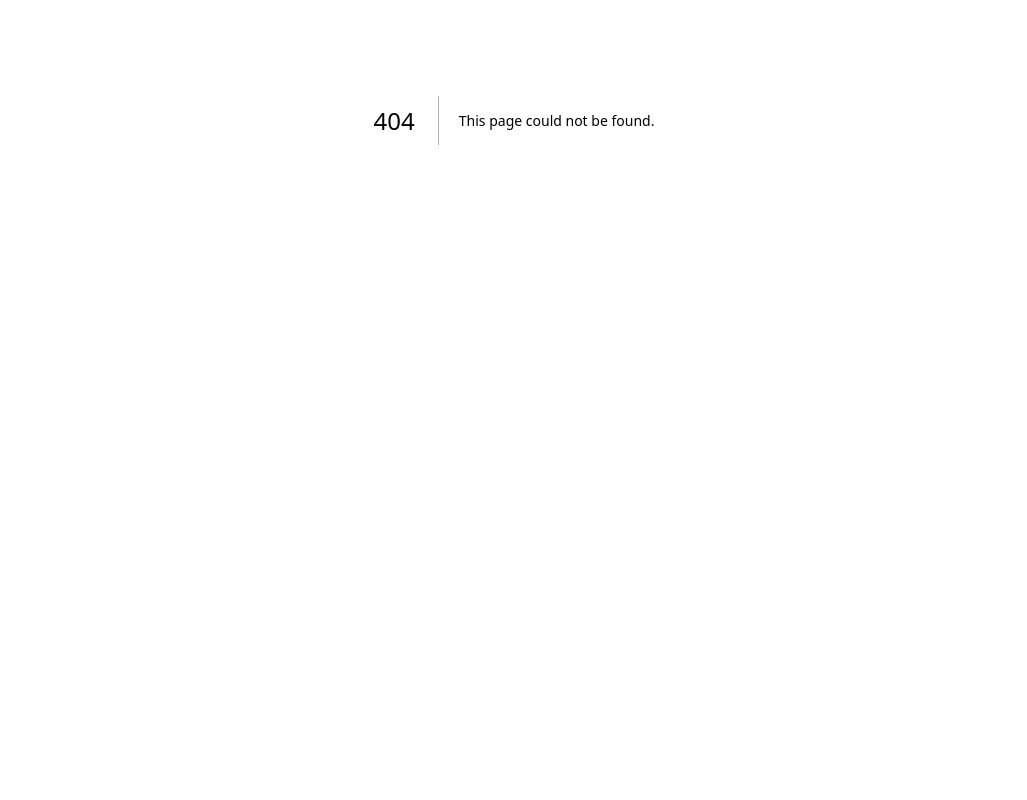
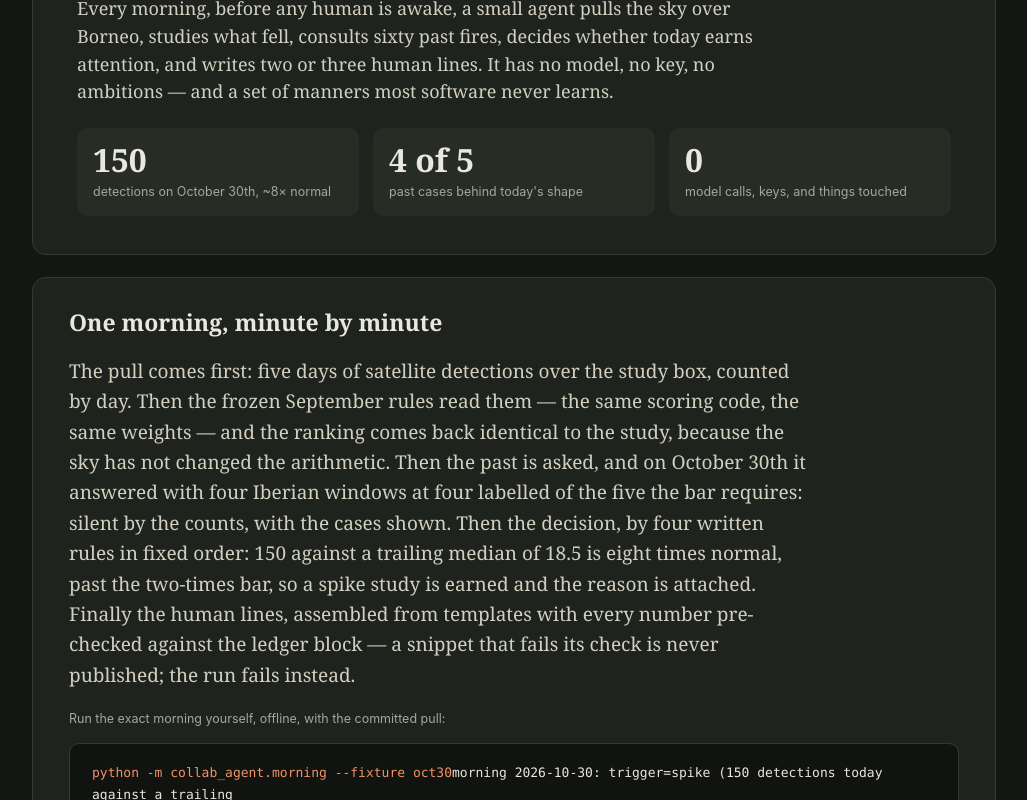
Before and after one commit to saketkunwar/blindspot, a Next.js app in the folder web/: page /demo/morning-watch in a window 1280 px wide. Before the commit this address had no page. Shown: the part 280-1080 px from the top of the page, without its empty margins (126-1153 px from the left). Before the commit the page ends 800 px from the top, so only its background shows below. Built offline with nearby package versions, Linux system fonts and the light colour scheme.

Commit message:
colab demo

```diff
--- /dev/null
+++ b/web/app/demo/morning-watch/page.js
@@ -0,0 +1,82 @@
+export default function MorningWatch() {
+  return (
+    <main className="demo demo-fire">
+      <header className="hero">
+        <p className="eyebrow">Showcase · the collaborator, demo seven of seven</p>
+        <h1>The watchman who never touches anything</h1>
+        <p className="lede">
+          Every morning, before any human is awake, a small agent pulls the sky over Borneo,
+          studies what fell, consults sixty past fires, decides whether today earns attention,
+          and writes two or three human lines. It has no model, no key, no ambitions — and a
+          set of manners most software never learns.
+        </p>
+        <div className="stats">
+          {[
+            { n: "150", l: "detections on October 30th, ~8× normal" },
+            { n: "4 of 5", l: "past cases behind today's shape" },
+            { n: "0", l: "model calls, keys, and things touched" },
+          ].map((s) => (
+            <div className="stat" key={s.l}>
+              <p className="stat-num">{s.n}</p>
+              <p className="meta">{s.l}</p>
+            </div>
+          ))}
+        </div>
+      </header>
+
+      <section>
+        <h2>One morning, minute by minute</h2>
+        <p className="story-drop">
+          The pull comes first: five days of satellite detections over the study box, counted
+          by day. Then the frozen September rules read them — the same scoring code, the same
+          weights — and the ranking comes back identical to the study, because the sky has not
+          changed the arithmetic. Then the past is asked, and on October 30th it answered with
+          four Iberian windows at four labelled of the five the bar requires: silent by the
+          counts, with the cases shown. Then the decision, by four written rules in fixed
+          order: 150 against a trailing median of 18.5 is eight times normal, past the
+          two-times bar, so a spike study is earned and the reason is attached. Finally the
+          human lines, assembled from templates with every number pre-checked against the
+          ledger block — a snippet that fails its check is never published; the run fails
+          instead.
+        </p>
+        <p className="meta">Run the exact morning yourself, offline, with the committed pull:</p>
+        <pre className="receipt"><span className="cmd">python -m collab_agent.morning --fixture oct30</span>
+{`morning 2026-10-30: trigger=spike (150 detections today against a trailing
+median of 18.5 — roughly 8 times the normal level, past the 2x bar)
+2026-10-30: 150 detections against a trailing median of 18.5. Frozen rules
+read suppression_then_restart at 84.25 support; the stored pattern stands at
+4 of 5 labelled. Watch daily counts: near this level the burn run is unbroken.`}</pre>
+      </section>
+
+      <section>
+        <h2>Manners, not powers</h2>
+        <p>
+          What makes this agent a collaborator rather than a cron job is restraint, enforced
+          by machinery rather than promised in prose. It briefs once per morning: a second
+          run the same day reports its cooldown and writes nothing, because a rerun is a nag,
+          not news. It hashes the memory store before it reads and re-reads after, and if the
+          ground moved beneath it, it stays silent rather than briefing from stale numbers.
+          A corrupted notebook starts fresh with a spoken note instead of crashing. And when
+          the evolver's proposals earn a human approval, the brief may quote the decision card
+          in its steps — quoted, never applied, with the snippet standing byte-identical
+          either way. The law is written down: the runner never writes the archive. Digest
+          lines and pull copies only.
+        </p>
+      </section>
+
+      <section>
+        <h2>The mind it does not have — yet</h2>
+        <p>
+          Honesty requires the missing piece named. The agent that mines past failures,
+          drafts its own rule changes, and files them for tested replay is specified down to
+          the call cap and the read-only tools — but unbuilt. Today a person writes every
+          proposal by hand, the machine replays it against held-out fires, and the card
+          remembers the verdict. The morning watch goes on regardless, because watching never
+          needed a mind. Proposing does, and it is next.
+        </p>
+        <p><a href="/demo/fire-study/live">The live page</a> <span className="meta">— press the button and the watchman works in front of you.</span></p>
+        <p><a href="/demo/fire-study/memory">What the system remembers</a> <span className="meta">— the past the watchman consults.</span></p>
+      </section>
+    </main>
+  );
+}
```
